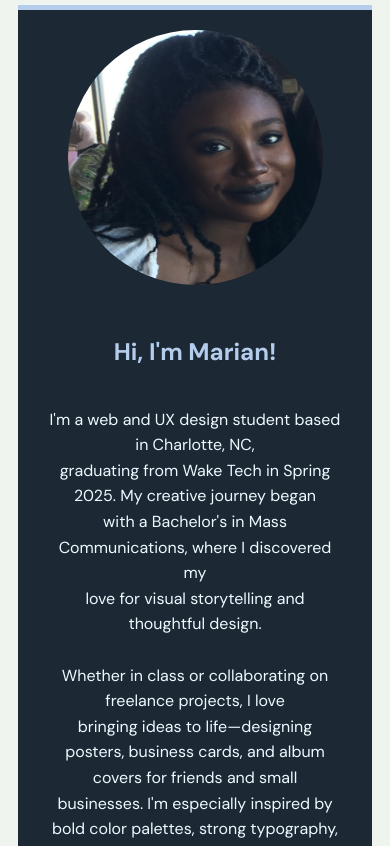
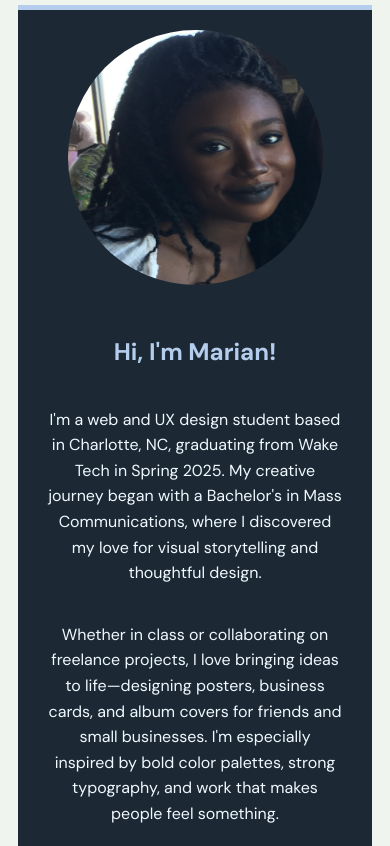
Before and after one commit to mfoster002/portfolio, a plain HTML site: page about.html in a window 390 px wide. Shown: the part 253-1099 px from the top of the page. Drawn offline with nearby package versions, Linux system fonts and the light colour scheme; a web font is replaced by a local one.

Commit message:
improve readability on mobile

```diff
--- a/about.html
+++ b/about.html
@@ -10,7 +10,6 @@
     <link href="https://fonts.googleapis.com/css2?family=DM+Mono:ital,wght@0,300;0,400;0,500;1,300;1,400;1,500&display=swap" rel="stylesheet">
     <link rel="stylesheet" href="css/style.css">
     <script src="https://unpkg.com/lottie-web@5.7.13/build/player/lottie.min.js"></script>
-
 </head>
 <body>
 <header class="about-header">
@@ -38,25 +37,27 @@
         </ul>
     </label>
 </div>
+
 <h1>ABOUT</h1>
 <div class="text-block2">
     <img src="images/Marian_Foster_ Headshot.jpeg" alt="Marian Foster Headshot" class="card-img">
     <h2>Hi, I'm Marian!</h2>
-        <p>I'm a web and UX design student based in Charlotte, NC,<br>
-        graduating from Wake Tech in Spring 2025. My creative journey began<br>
-        with a Bachelor's in Mass Communications, where I discovered my<br>
-        love for visual storytelling and thoughtful design.<br><br>
+    <p>
+        I'm a web and UX design student based in Charlotte, NC, graduating from Wake Tech in Spring 2025.
+        My creative journey began with a Bachelor's in Mass Communications, where I discovered my love for
+        visual storytelling and thoughtful design.
+    </p>
+    <p>
+        Whether in class or collaborating on freelance projects, I love bringing ideas to life—designing posters,
+        business cards, and album covers for friends and small businesses. I'm especially inspired by bold color
+        palettes, strong typography, and work that makes people feel something.
+    </p>
+    <p>
+        Outside of design, you can usually find me reading, discovering hidden gems while thrift shopping, or
+        cheering from the stands at a basketball game.
+    </p>
+</div>
 
-        Whether in class or collaborating on freelance projects, I love<br>
-        bringing ideas to life—designing posters, business cards, and album<br>
-        covers for friends and small businesses. I'm especially inspired by<br>
-        bold color palettes, strong typography, and work that makes people<br>
-        feel something.<br><br>
-
-        Outside of design, you can usually find me reading, discovering<br>
-        hidden gems while thrift shopping, or cheering from the stands at a<br>
-        basketball game.</p>
-   </div>
 <footer class="site-footer">
     <a href="pillzy.html">Pillzy</a> |
     <a href="glammed.html">Glammed</a> |
@@ -64,6 +65,5 @@
     <p>Copyright 2025. Marian Foster. All Rights Reserved.</p>
     <p><a href="mailto:mfoster4@my.waketech.edu">mfoster4@my.waketech.edu</a></p>
 </footer>
-</footer>
 </body>
 </html>
```
Also changed, not shown: index.html (+14 -0 lines). Lines whose indentation alone changed are shown as unchanged.
